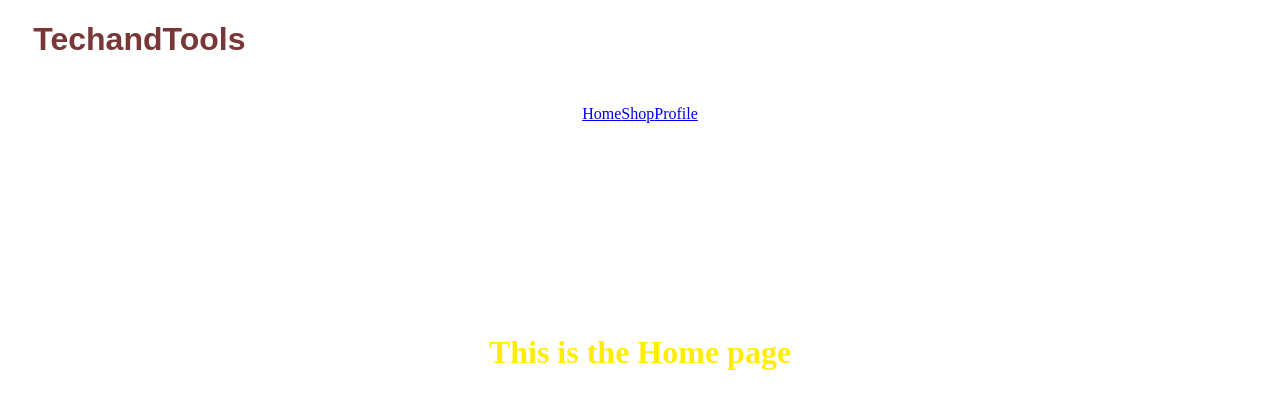
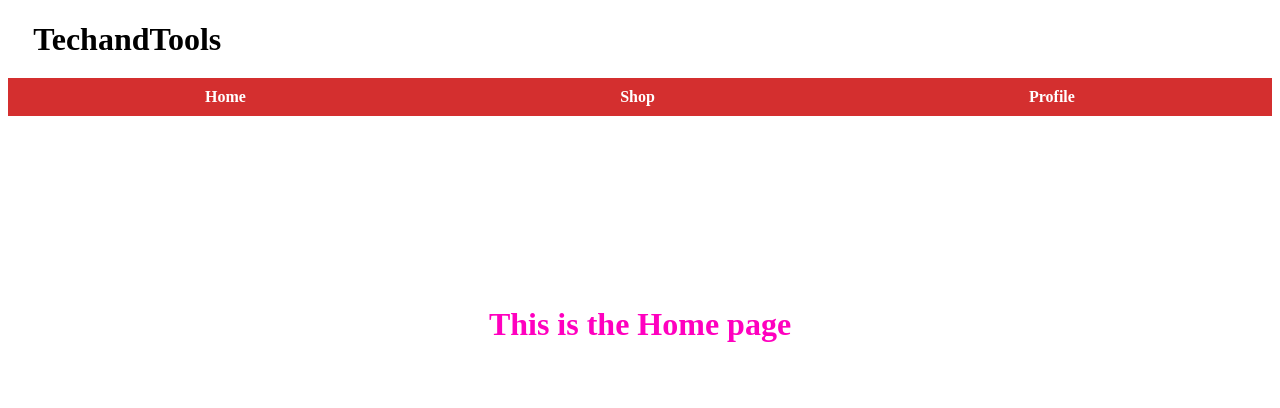
Before and after one commit to cmaongca09/BSIT-NS-3A-WEB-DEV-PROJ, a React (Create React App) app in the folder techandtoolsreact/: page /Home in a window 1280 px wide. Shown: the top 408 px of the page. Built offline with nearby package versions, Linux system fonts and the light colour scheme.

Commit message:
Update App.css and Home.css
naglagay po ako ng navigation bar

```diff
--- a/techandtoolsreact/src/App.css
+++ b/techandtoolsreact/src/App.css
@@ -1,11 +1,23 @@
+.App {
+  text-align: left;
+}
+
 .Title {
-  font-family: Arial, Helvetica, sans-serif;
-  color: rgb(121, 55, 55);
-  margin-left: 2%;
+  font-size: 2em;
+  margin-bottom: 20px;
+  padding-left: 2%;
 }
 
 .nav {
-  word-spacing: 50px;
-  text-align: center;
-  padding: 2% 0 15%;
+  display: flex;
+  justify-content: space-around;
+  background-color: #d42f2f;
+  padding: 10px;
+  font-size: 1em;
 }
+
+.nav a {
+  text-decoration: none;
+  color: white;
+  font-weight: bold;
+}
--- a/techandtoolsreact/src/pages/Home.css
+++ b/techandtoolsreact/src/pages/Home.css
@@ -1,8 +1,11 @@
 .Home {
   text-align: center;
+  font-family: Arial, Helvetica, sans-serif;
 }
 
 .sentence1 {
   text-align: center;
-  color: rgb(255, 238, 0);
+  font-size: 2em;
+  color: #ff00bf;
+  margin-top: 15%;
 }
```
